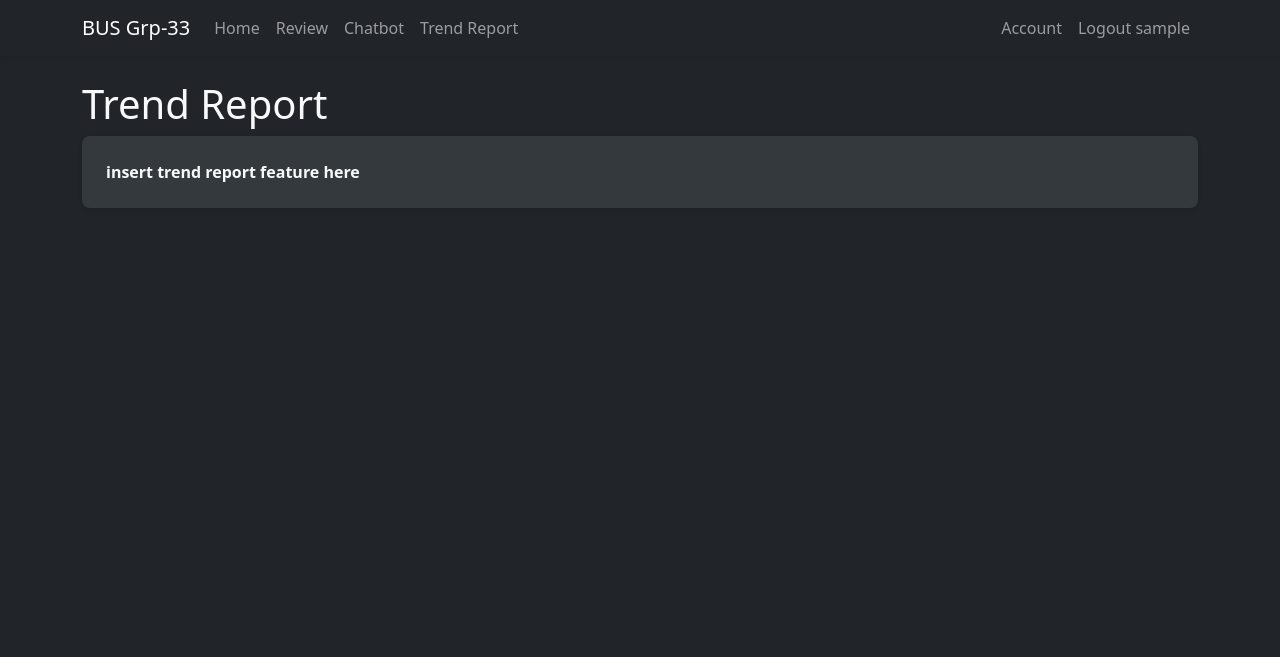
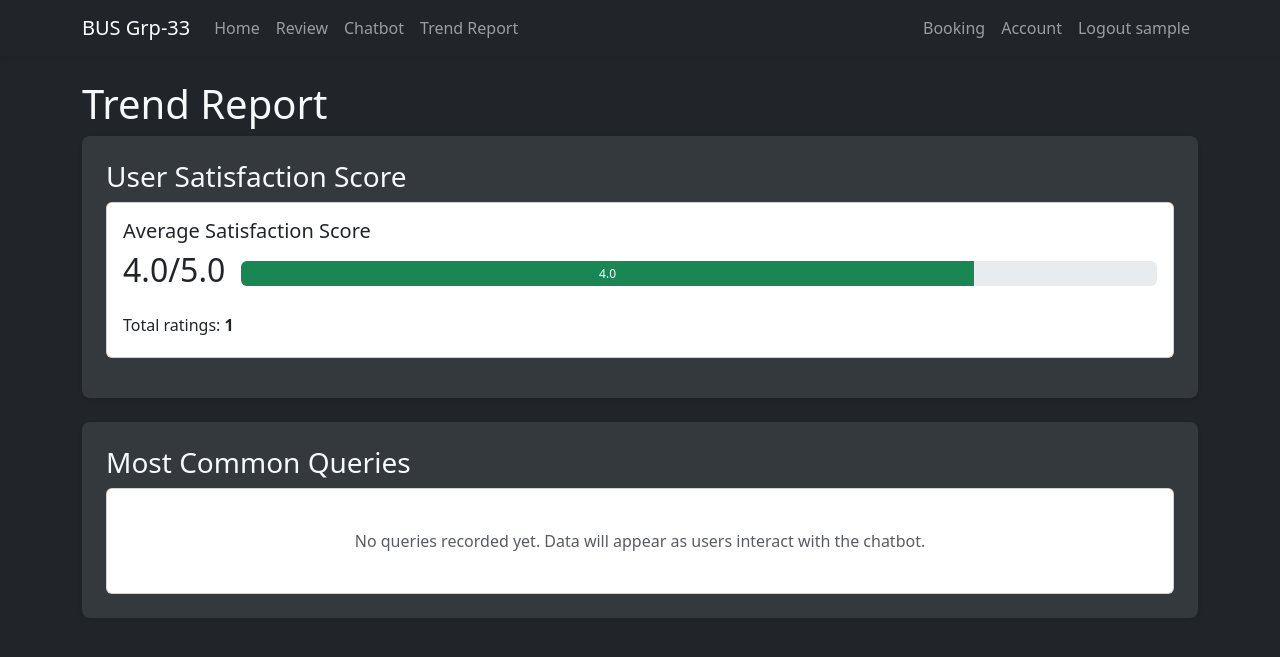
Before and after one commit to hlli25/bus_project, a Flask app: page /trend_report in a window 1280 px wide. Shown: the top 657 px of the page. Run offline with Flask 3, Linux system fonts and the light colour scheme; a user stored in the database is signed in; tables that the repository leaves empty hold one stand-in row (values such as "Sample post"); some libraries are stand-ins or nearby versions.

Commit message:
Merge trend-report into main app

```diff
--- a/app/chatbot.py
+++ b/app/chatbot.py
@@ -25,6 +25,12 @@ def get_bot_response(user_input):
 
     if user_message_lower in FAQ_RESPONSES:
         return FAQ_RESPONSES[user_message_lower]
+
+    elif "faq" in user_message_lower:
+        return f"You can find the faq section here: {url_for('faq', _external=True)}"
+    elif "support" in user_message_lower:
+        return "If you need support, please contact us at support@uniss.com."
+
     elif "review" in user_message_lower:
         return f"You can leave a review here: {url_for('review', _external=True)}"
     elif "report" in user_message_lower:
--- a/app/templates/base.html
+++ b/app/templates/base.html
@@ -69,6 +69,7 @@
                 <li class="nav-item"><a class="nav-link" aria-current="page" href="{{ url_for('login') }}">Login</a></li>
                 <li class="nav-item"><a class="nav-link" aria-current="page" href="{{ url_for('register') }}">Register</a></li>
                 {% else %}
+                <li class="nav-item"><a class="nav-link" aria-current="page" href="{{ url_for('booking') }}">Booking</a></li>
                 <li class="nav-item"><a class="nav-link" aria-current="page" href="{{ url_for('account') }}">Account</a></li>
                 <li class="nav-item"><a class="nav-link" aria-current="page" href="{{ url_for('logout') }}">Logout {{ current_user.username }}</a></li>
                 {% endif %}
--- a/app/templates/chatbot.html
+++ b/app/templates/chatbot.html
@@ -3,7 +3,7 @@
 
   <h2 class="text-center mb-4">Chatbot</h2>
   <div class="chat-box mb-3 d-flex flex-column chat-container" id="chat-box">
-    <div class="msg-bubble bot-msg mb-2">Hi there! How can I help you today?</div>
+    <div class="msg-bubble bot-msg mb-2">{{ initial_greeting }}</div>
 <div class="d-flex flex-wrap gap-2 mb-3">
   <button class="btn btn-outline-primary btn-sm rounded-pill" onclick="sendFAQ('How can I clear all conversation history?')">
     How can I clear all conversation history?
--- a/app/templates/trend_report.html
+++ b/app/templates/trend_report.html
@@ -1,11 +1,50 @@
 {% extends "base.html" %}
-
 {% block content %}
 <h1>Trend Report</h1>
 
+<div class="col-md-12 mb-4">
+    <div class="bg-secondary bg-opacity-25 p-4 rounded-3 shadow-sm">
+        <h3>User Satisfaction Score</h3>
+        <div class="card mb-3">
+            <div class="card-body">
+                <h5 class="card-title">Average Satisfaction Score</h5>
+                <div class="d-flex align-items-center">
+                    <h2 class="me-3">{{ avg_score|default(0.0, true)|round(1) }}/5.0</h2>
+                    <div class="progress w-100" style="height: 25px;">
+                        <div class="progress-bar bg-success" role="progressbar"
+                            style="width: {{ (avg_score|default(0) / 5)*100 }}%;"
+                            aria-valuenow="{{ avg_score|default(0) }}" aria-valuemin="0" aria-valuemax="5">
+                            {{ avg_score|default(0.0, true)|round(1) }}
+                        </div>
+                    </div>
+                </div>
+                <div class="mt-3">
+                    <p class="mb-1">Total ratings: <strong>{{ total_ratings|default(0, true) }}</strong></p>
+                </div>
+            </div>
+        </div>
+    </div>
+</div>
+
 <div class="col-md-12">
-    <div class="bg-secondary bg-opacity-25 p-4 rounded-3 shadow-sm"> <!-- Main Content Wrapper -->
-        <strong>insert trend report feature here</strong>
+    <div class="bg-secondary bg-opacity-25 p-4 rounded-3 shadow-sm">
+        <h3>Most Common Queries</h3>
+        <div class="card">
+            <div class="card-body">
+                {% if common_queries %}
+                <ul class="list-group">
+                    {% for query in common_queries %}
+                    <li class="list-group-item d-flex justify-content-between align-items-center">
+                        {{ query.text }}
+                        <span class="badge bg-primary rounded-pill">{{ query.count }}</span>
+                    </li>
+                    {% endfor %}
+                </ul>
+                {% else %}
+                <p class="text-muted text-center my-4">No queries recorded yet. Data will appear as users interact with the chatbot.</p>
+                {% endif %}
+            </div>
+        </div>
     </div>
 </div>
 
--- a/app/views.py
+++ b/app/views.py
@@ -12,6 +12,8 @@ import sqlalchemy as sa
 from app.models import User, Review, Conversation, Message
 from urllib.parse import urlsplit
 from app.chatbot import get_bot_response, chat_and_log
+from collections import Counter
+from datetime import datetime
 
 
 @app.route("/")
@@ -40,26 +42,68 @@ def review():
         return render_template('review.html', title="Home", form=review_form)
     return render_template('review.html', title="Home", form=review_form)
 
+
+def get_greeting_message():
+    now = datetime.now()
+    current_hour = now.hour
+    if current_hour < 12:
+        time_greeting = "Good morning"
+    elif 12 <= current_hour < 18:
+        time_greeting = "Good afternoon"
+    else:
+        time_greeting = "Good evening"
+    return f"{time_greeting}, {current_user.username}! How can I help you today?"
 @app.route("/chatbot")
 @login_required
 def chatbot():
+    initial_greeting = get_greeting_message()
     conv = Conversation(user_id=current_user.id)
     db.session.add(conv)
     db.session.commit()
     session["conversation_id"] = conv.id
-    return render_template('chatbot.html', title="UoB Chatbot")
+    return render_template('chatbot.html', title="UoB Chatbot", initial_greeting=initial_greeting)
+
+
+chatbot_queries = []
 
 @app.route("/trend_report")
 @login_required
 def trend_report():
-    return render_template('trend_report.html', title="Home")
+    all_reviews = Review.query.all()
+
+    if all_reviews:
+        avg_score = sum(review.stars for review in all_reviews) / len(all_reviews)
+        total_ratings = len(all_reviews)
+    else:
+        avg_score = 0
+        total_ratings = 0
+    if chatbot_queries:
+        query_counter = Counter(chatbot_queries)
+        common_queries = [{'text': query, 'count': count}
+                          for query, count in query_counter.most_common(5)]
+    else:
+        common_queries = []
+
+    return render_template(
+        'trend_report.html',
+        title="Chatbot Trend Report",
+        avg_score=avg_score,
+        total_ratings=total_ratings,
+        common_queries=common_queries
+    )
+
 
 @app.route('/get', methods=['POST'])
 @login_required
 def get_response():
     user_input = request.form['msg']
+
+    global chatbot_queries
+    chatbot_queries.append(user_input)
+
     response = chat_and_log(user_input)
     return jsonify({"reply": response})
+
 
 @app.route('/login', methods=['GET', 'POST'])
 def login():
@@ -93,15 +137,18 @@ def register():
         return redirect(url_for('home'))
     return render_template('generic_form.html', title='Register', form=form)
 
+
 @app.route('/logout')
 def logout():
     logout_user()
     return redirect(url_for('home'))
 
+
 @app.route('/account')
 @login_required
 def account():
     return render_template("account.html", title="Account")
+
 
 @app.route("/account/email", methods=["GET", "POST"])
 @login_required
@@ -114,6 +161,7 @@ def change_email():
         return redirect(url_for("account"))
     return render_template("generic_form.html", title='Change Email', form=form)
 
+
 @app.route("/account/password", methods=["GET", "POST"])
 @login_required
 def reset_password():
@@ -124,6 +172,7 @@ def reset_password():
         flash("Password changed successfully. Please log in again.", "success")
         return redirect(url_for("logout"))
     return render_template("generic_form.html", title='Reset Password', form=form)
+
 
 @app.route("/account/delete_history", methods=["POST"])
 @login_required
@@ -137,6 +186,17 @@ def delete_history():
 
     flash("Your entire chat history has been deleted.", "info")
     return redirect(url_for("account"))
+
+
+@app.route('/booking')
+@login_required
+def booking():
+    return render_template("booking.html", title="Booking")
+
+
+@app.route('/fqa')
+def faq():
+    return render_template("faq.html", title="FAQ")
 
 
 # Error handler for 403 Forbidden
```
Also changed, not shown: app/debug_utils.py (+29 -5 lines), app/templates/booking.html (added, +7 -0 lines), app/templates/faq.html (added, +7 -0 lines), app/templates/feedback.html (deleted, +0 -21 lines), app/data/data.sqlite.
